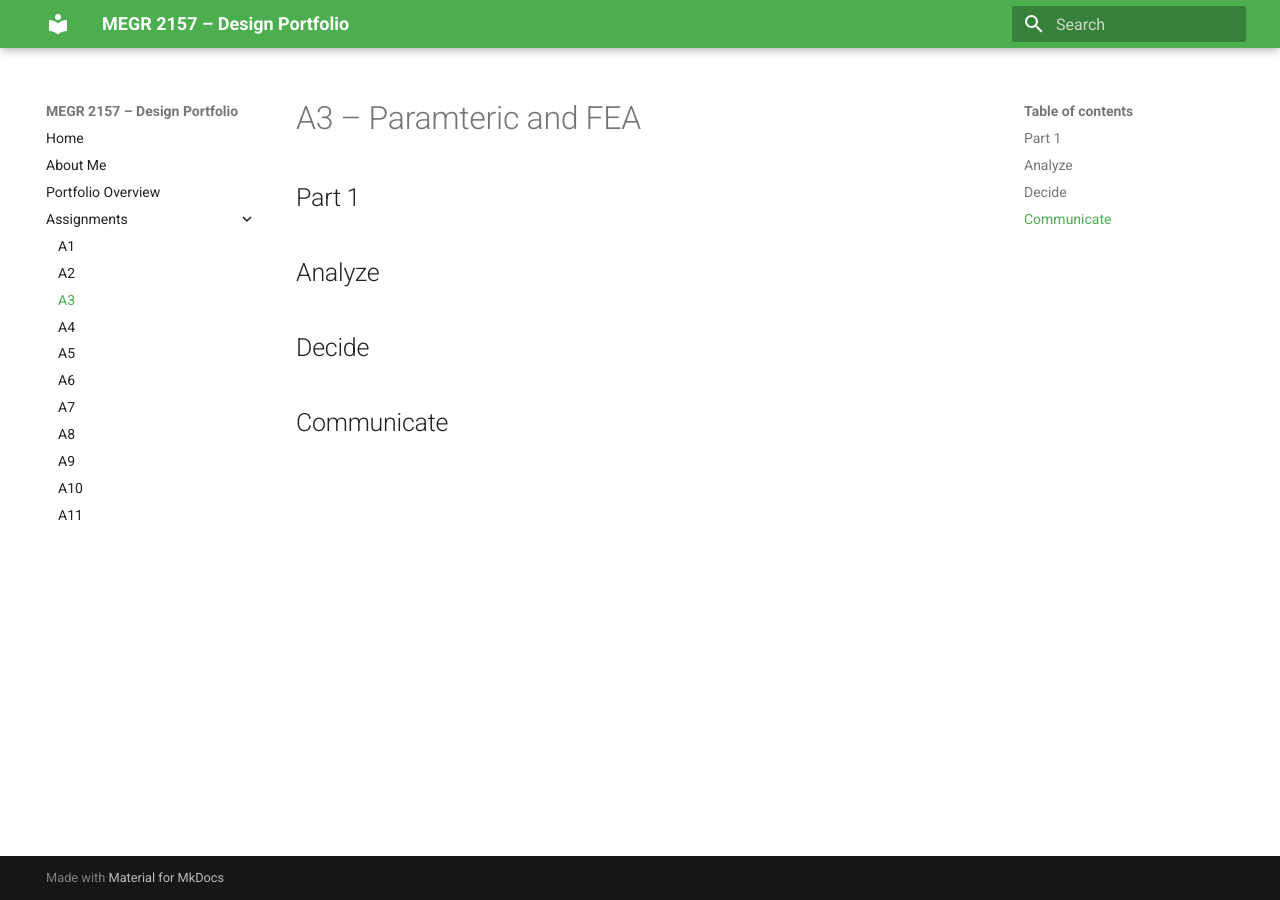
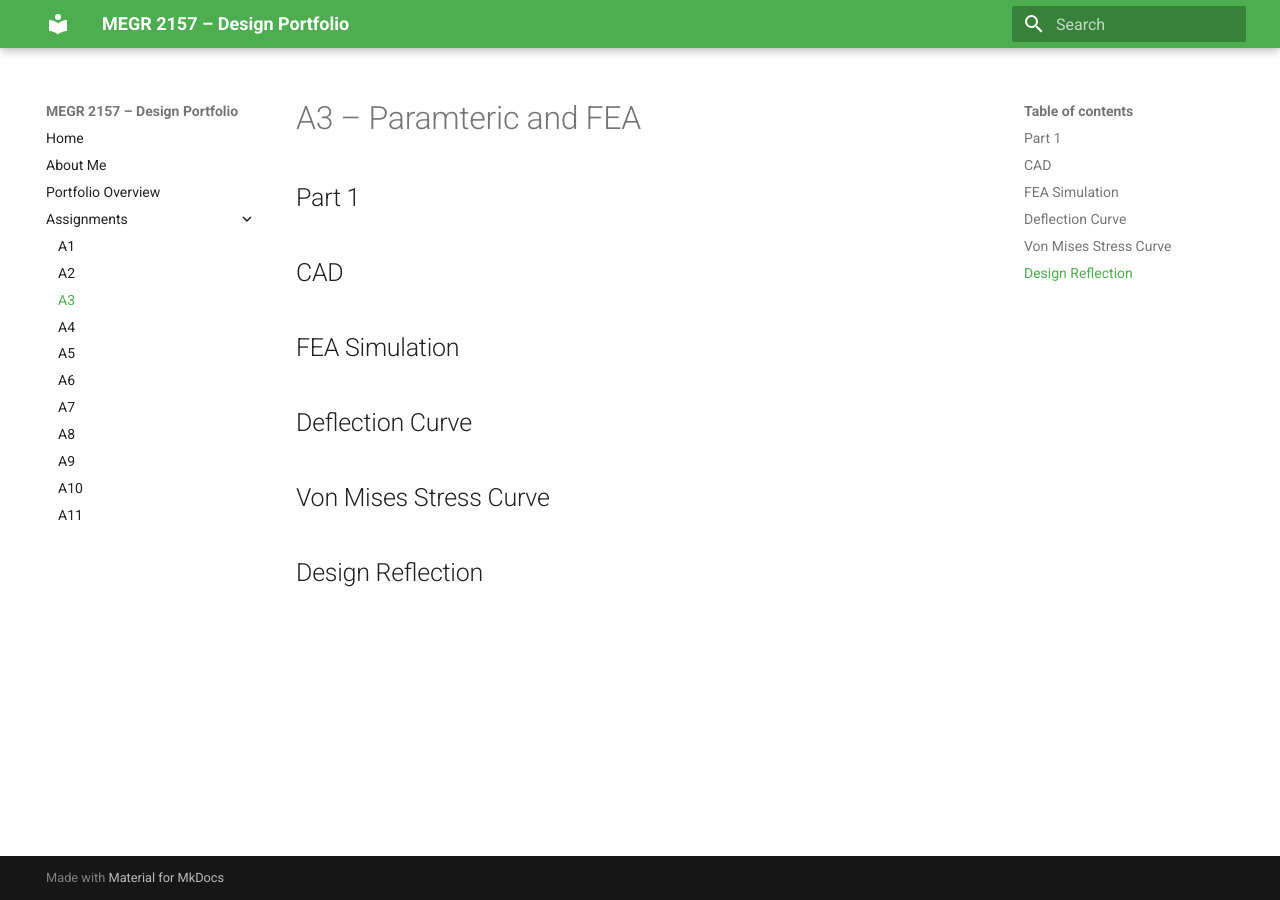
Before and after one commit to brandonhudson11/megr2157-portfolio, an MkDocs documentation site: the page built from docs/assignments/A03/index.md, in a window 1280 px wide. Built offline with MkDocs 1.6.1 and Material for MkDocs 9.7.7, drawn with Linux system fonts in a browser that asks for light colours.

Commit message:
Update section titles in A03 assignment

```diff
--- a/docs/assignments/A03/index.md
+++ b/docs/assignments/A03/index.md
@@ -3,10 +3,18 @@
 ## Part 1
 
 
-## Analyze
+## CAD
 
 
-## Decide
+## FEA Simulation
 
 
-## Communicate
+## Deflection Curve
+
+
+
+## Von Mises Stress Curve
+
+
+
+## Design Reflection
```
